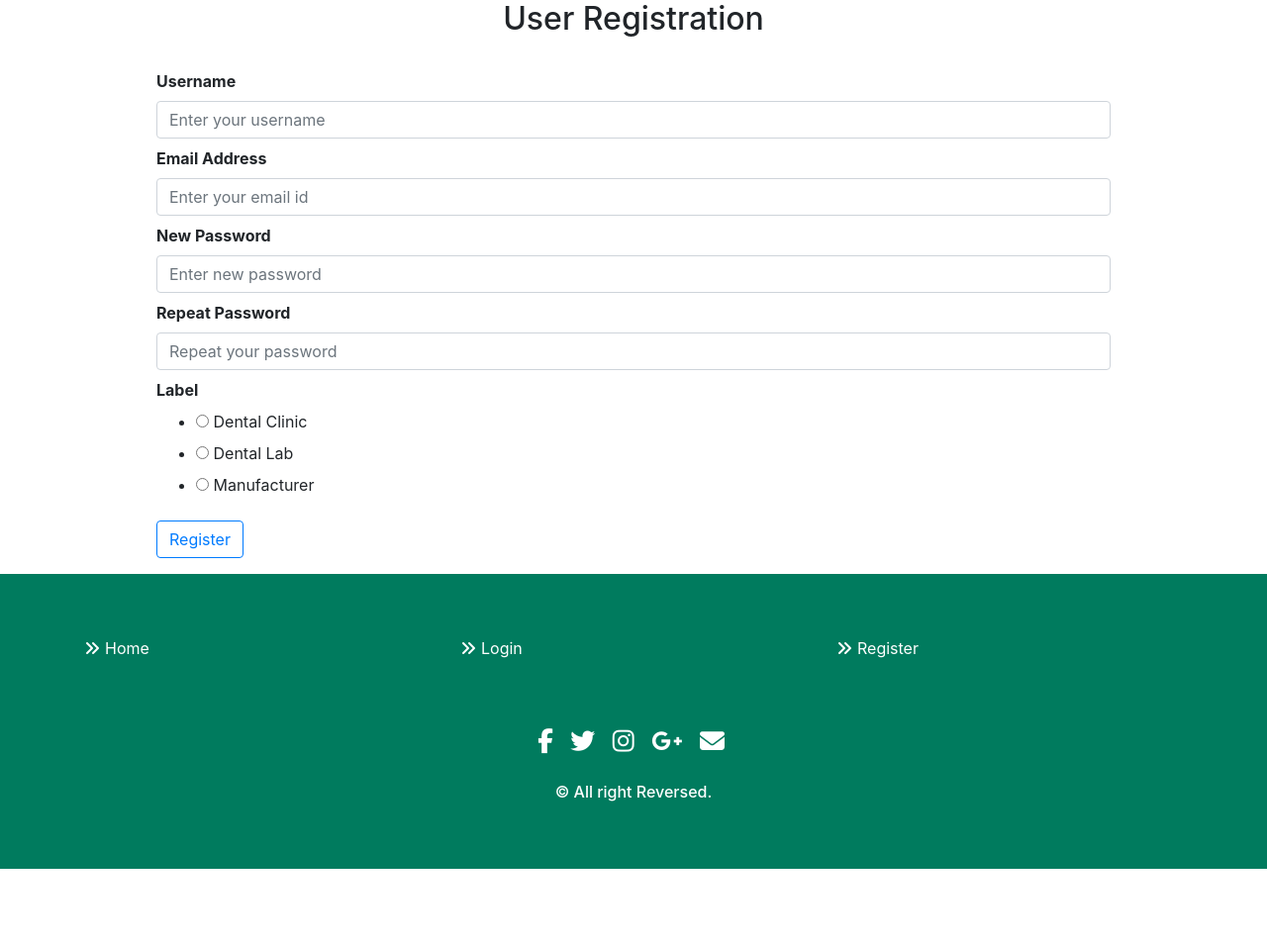
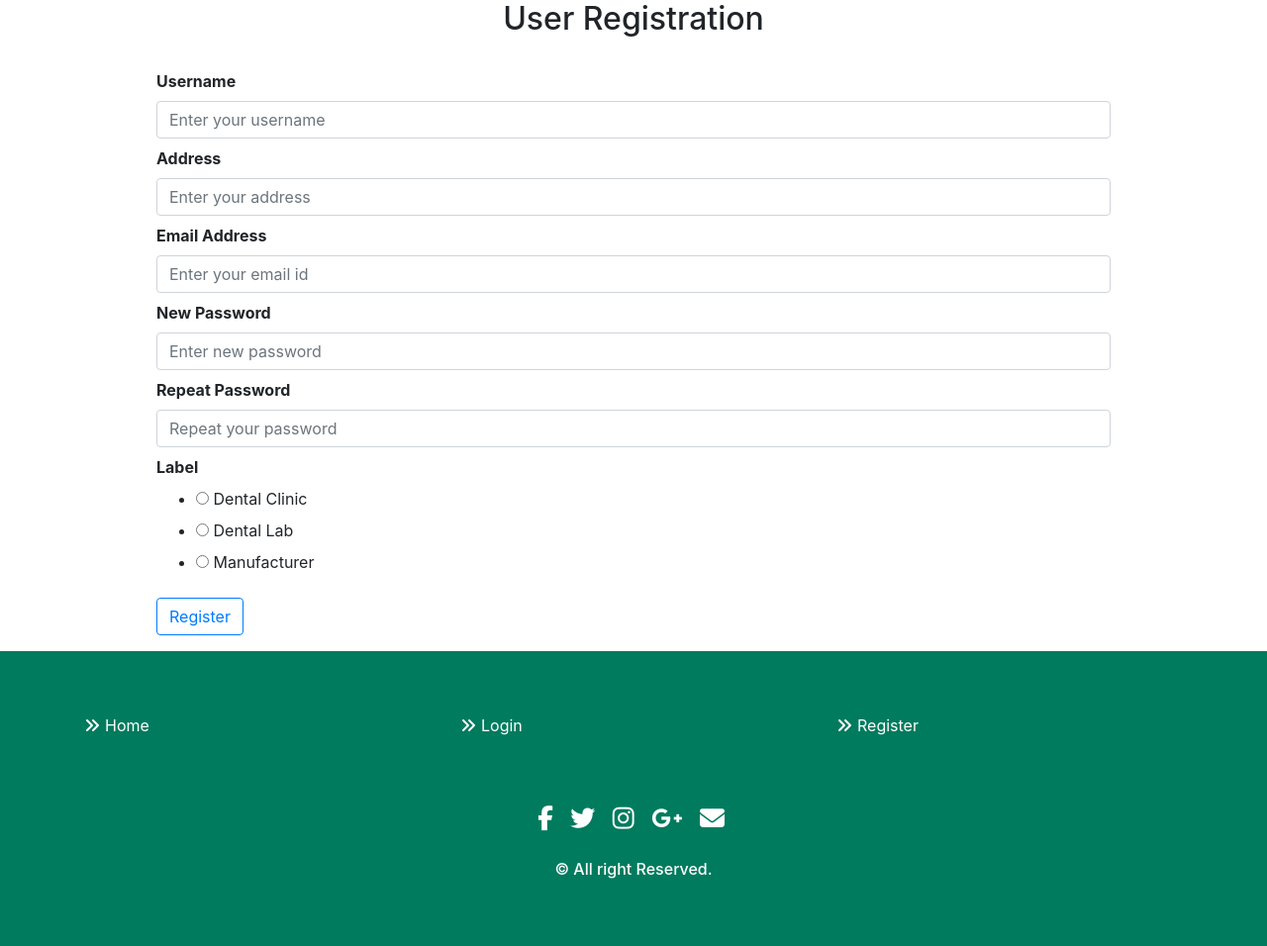
Before and after one commit to Prash-10520536/dental-e-shop, a Flask app: page /register in a window 1280 px wide. Shown: the part 155-1111 px from the top of the page at 99% size. Before the commit the page ends 1033 px from the top, so only its background shows below. Run offline with Flask 2, Linux system fonts and the light colour scheme; some libraries are stand-ins or nearby versions.

Commit message:
some changes

```diff
--- a/dental/carts/carts.py
+++ b/dental/carts/carts.py
@@ -110,7 +110,7 @@
         grandtotal = ("%.2f" % (1.06 * float(subtotal))) #set float for actual value
     return render_template('products/clinic_cart.html', title='Cart', tax=tax, grandtotal=grandtotal)
 
-
+#lab_cart payment
 @app.route('/lab_cart', methods=['GET'])
 def getCart_lab():
     if 'Shoppingcart' not in session or len(session['Shoppingcart']) <= 0:
--- a/dental/templates/layout.html
+++ b/dental/templates/layout.html
@@ -179,7 +179,7 @@
     </div>
     <div class="row">
       <div class="col-xs-12 col-sm-12 col-md-12 mt-2 mt-sm-2 text-center text-white">
-        <p class="h6">© All right Reversed.</p>
+        <p class="h6">© All right Reserved.</p>
       </div>
       <hr>
     </div>
--- a/dental/templates/products/update_manufacturer.html
+++ b/dental/templates/products/update_manufacturer.html
@@ -44,8 +44,4 @@
 </div>
 </div>
 </body>
-
-
-
-
 {% endblock %}
--- a/dental/templates/user/register.html
+++ b/dental/templates/user/register.html
@@ -13,7 +13,8 @@
         <form method=post action="/register">
 
 			<div>
-                {{ render_field(form.username, class="form-control", placeholder = "Enter your username") }}
+				{{ render_field(form.username, class="form-control", placeholder = "Enter your username") }}
+				{{ render_field(form.address, class="form-control", placeholder = "Enter your address") }}
                 {{ render_field(form.email, class="form-control", placeholder = "Enter your email id") }}
                 {{ render_field(form.password, class="form-control", placeholder = "Enter new password") }}
                 {{ render_field(form.confirm, class="form-control", placeholder = "Repeat your password") }}
@@ -29,11 +30,4 @@
 	</div>
 </body>
 
-
-
-
-
-
-
-
 {% endblock %}
--- a/dental/user/forms.py
+++ b/dental/user/forms.py
@@ -2,6 +2,7 @@
 
 class RegistrationForm(Form):
     username = StringField('Username', [validators.Length(min=4, max=25)])
+    address = StringField('Address', [validators.Length(min=3, max=50)])
     email = StringField('Email Address', [validators.Length(min=6, max=50),validators.Email()])
     password = PasswordField('New Password', [
         validators.DataRequired(),
--- a/dental/user/routes.py
+++ b/dental/user/routes.py
@@ -9,6 +9,7 @@
 from .manufacturer import manufacturer
 import gc
 
+#landing
 @app.route('/')
 def homepage():
     return redirect(url_for("login"))
@@ -18,7 +19,7 @@
     form = RegistrationForm(request.form)
     if request.method == 'POST' and form.validate():
         hash_password = bcrypt.generate_password_hash(form.password.data)
-        user = User(username=form.username.data, email=form.email.data,
+        user = User(username=form.username.data, address=form.address.data, email=form.email.data,
                     password=hash_password, role_id=form.role_id.data)
         db.session.add(user)
         db.session.commit()
@@ -26,6 +27,7 @@
         return redirect(url_for('login'))
     return render_template('user/register.html', form=form, title="Registration page")
 
+#user login
 @app.route('/login', methods=['GET','POST'])
 def login():
     form = LoginForm(request.form)
@@ -71,7 +73,7 @@
             flash("You need to login first")
             return redirect(url_for('login_page'))
     return wrap
-
+#logout/session clear
 @app.route("/logout/")
 @login_required
 def logout():
```
Also changed, not shown: dental/user/models.py (+4 -3 lines), dental/dentaldb.db, dental/products/__init__.py (deleted), dental/user/__init__.py (deleted), 1 other file.
